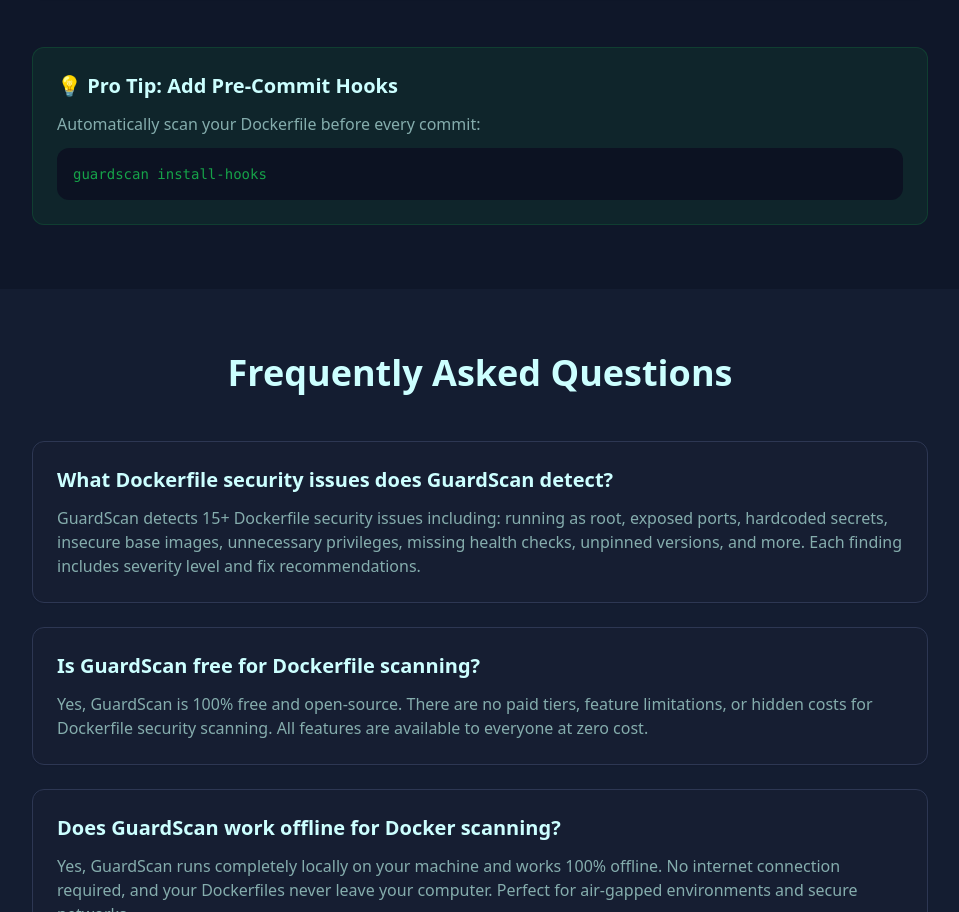
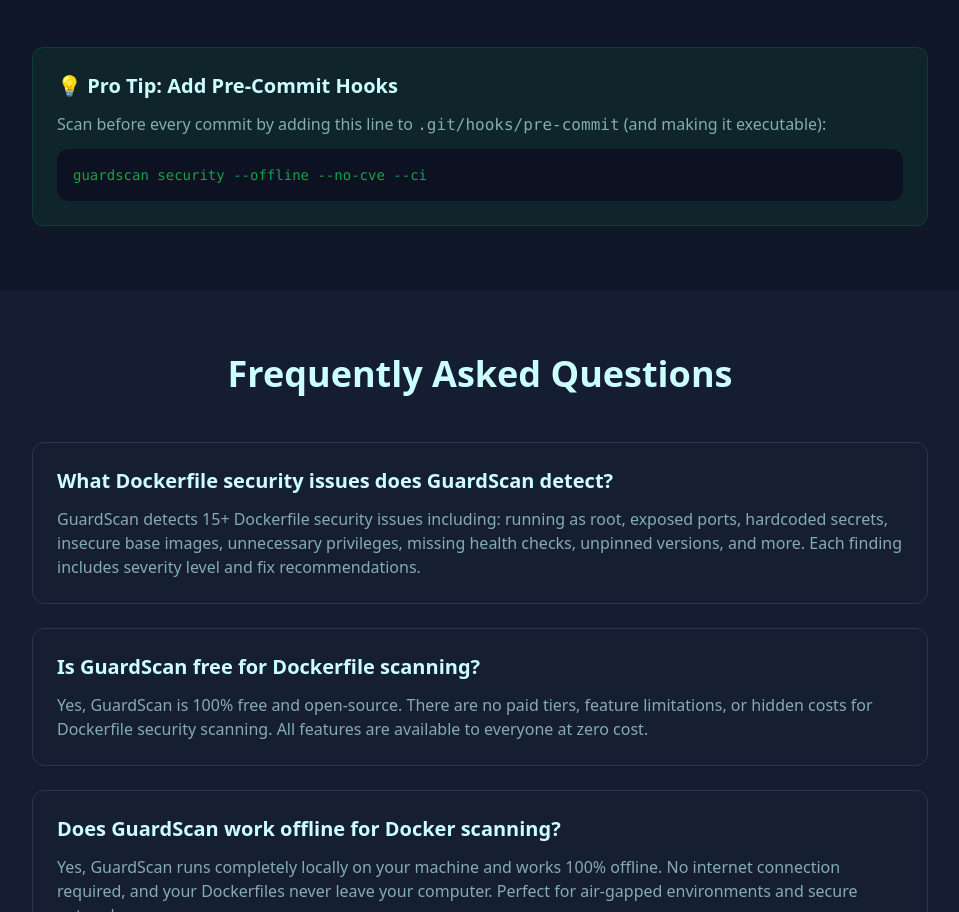
Before and after one commit to ntanwir10/guardscan-landing-site, a React (Vite) app: page /solutions/dockerfile-security in a window 1280 px wide. Shown: the part 5589-6501 px from the top of the page, without its empty margins (160-1119 px from the left). Built offline with nearby package versions, Linux system fonts and the light colour scheme; the HTML template or start-up script is replaced by a standard one.

Commit message:
fix: replace remaining nonexistent CLI commands
guardscan install-hooks and scan --ai-review do not exist. Use a pre-commit
hook line with security --offline --no-cve --ci, and run --offline for local
AI review. The gated Scoop command now adds the bucket first.

```diff
--- a/src/lib/install-channels.ts
+++ b/src/lib/install-channels.ts
@@ -12,7 +12,7 @@ export const INSTALL_CHANNELS: InstallChannel[] = [
   { id: "yarn", label: "Yarn", command: "yarn global add guardscan", live: true },
   { id: "bun", label: "Bun", command: "bun add -g guardscan", live: true },
   { id: "brew", label: "Homebrew", command: "brew install ntanwir10/tap/guardscan", live: false },
-  { id: "scoop", label: "Scoop", command: "scoop install guardscan", live: false },
+  { id: "scoop", label: "Scoop", command: "scoop bucket add guardscan https://github.com/ntanwir10/homebrew-tap && scoop install guardscan", live: false },
   { id: "winget", label: "WinGet", command: "winget install NaumanTanwir.GuardScan", live: false },
   { id: "choco", label: "Chocolatey", command: "choco install guardscan", live: false },
   { id: "pipx", label: "pipx", command: "pipx install guardscan-cli", live: false },
--- a/src/pages/solutions/DockerfileSecurity.tsx
+++ b/src/pages/solutions/DockerfileSecurity.tsx
@@ -644,10 +644,11 @@ export default function DockerfileSecurity() {
                     💡 Pro Tip: Add Pre-Commit Hooks
                   </h3>
                   <p className="text-muted-foreground mb-3">
-                    Automatically scan your Dockerfile before every commit:
+                    Scan before every commit by adding this line to{" "}
+                    <code>.git/hooks/pre-commit</code> (and making it executable):
                   </p>
                   <code className="block p-4 rounded-lg bg-code-bg text-terminal-green font-mono text-sm">
-                    guardscan install-hooks
+                    guardscan security --offline --no-cve --ci
                   </code>
                 </div>
               </div>
--- a/src/pages/solutions/OfflineAnalysis.tsx
+++ b/src/pages/solutions/OfflineAnalysis.tsx
@@ -556,7 +556,7 @@ export default function OfflineAnalysis() {
                           Run AI Review Offline
                         </h3>
                         <code className="block p-4 rounded-lg bg-code-bg text-terminal-green font-mono text-sm">
-                          guardscan scan --ai-review
+                          guardscan run --offline
                         </code>
                         <p className="text-muted-foreground mt-2 text-sm">
                           ✓ Works with zero internet
@@ -757,7 +757,7 @@ export default function OfflineAnalysis() {
                             Step 5: Disconnect & Run AI Review (Offline)
                           </p>
                           <code className="block p-4 rounded-lg bg-code-bg text-terminal-green font-mono text-sm">
-                            guardscan scan --ai-review
+                            guardscan run --offline
                           </code>
                         </div>
                         <div className="p-4 bg-accent/10 rounded-lg">
```
